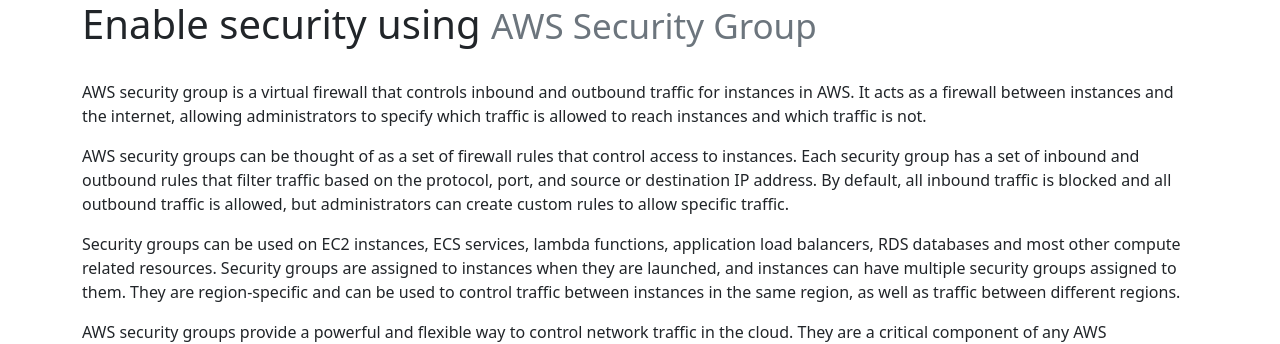
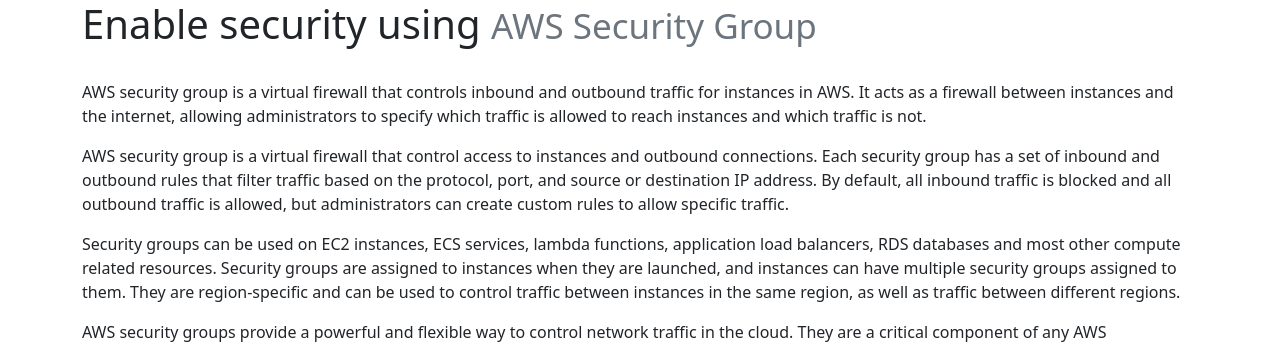
Before and after one commit to s-kazi/s-kazi.github.io, a Jekyll site: the page built from aws/vpc/security-group.markdown, in a window 1280 px wide. Shown: the top 344 px of the page. Built offline with Jekyll 4.4.1, drawn with Linux system fonts in a browser that asks for light colours; nearby versions of some CDN libraries.

Commit message:
Update security-group.markdown

```diff
--- a/aws/vpc/security-group.markdown
+++ b/aws/vpc/security-group.markdown
@@ -7,7 +7,7 @@ permalink: /aws-vpc-security-group-security/
 
 AWS security group is a virtual firewall that controls inbound and outbound traffic for instances in AWS. It acts as a firewall between instances and the internet, allowing administrators to specify which traffic is allowed to reach instances and which traffic is not.
 
-AWS security groups can be thought of as a set of firewall rules that control access to instances. Each security group has a set of inbound and outbound rules that filter traffic based on the protocol, port, and source or destination IP address. By default, all inbound traffic is blocked and all outbound traffic is allowed, but administrators can create custom rules to allow specific traffic.
+AWS security group is a virtual firewall that control access to instances and outbound connections. Each security group has a set of inbound and outbound rules that filter traffic based on the protocol, port, and source or destination IP address. By default, all inbound traffic is blocked and all outbound traffic is allowed, but administrators can create custom rules to allow specific traffic.
 
 Security groups can be used on EC2 instances, ECS services, lambda functions, application load balancers, RDS databases and most other compute related resources. Security groups are assigned to instances when they are launched, and instances can have multiple security groups assigned to them. They are region-specific and can be used to control traffic between instances in the same region, as well as traffic between different regions.
 
```
